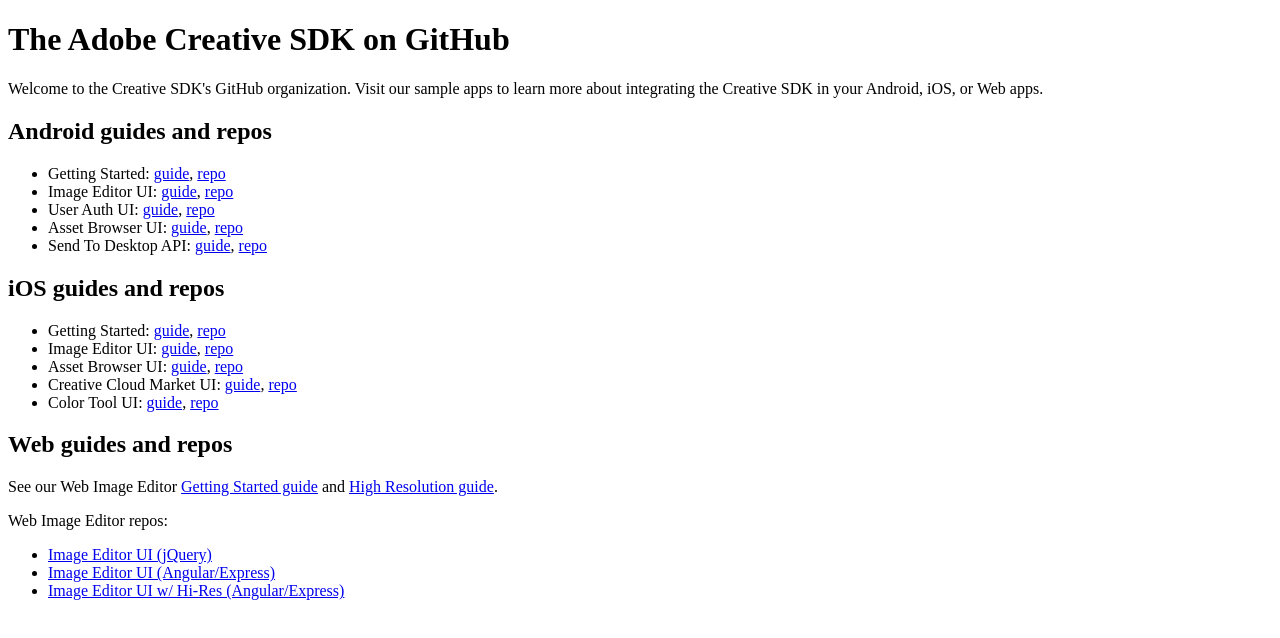
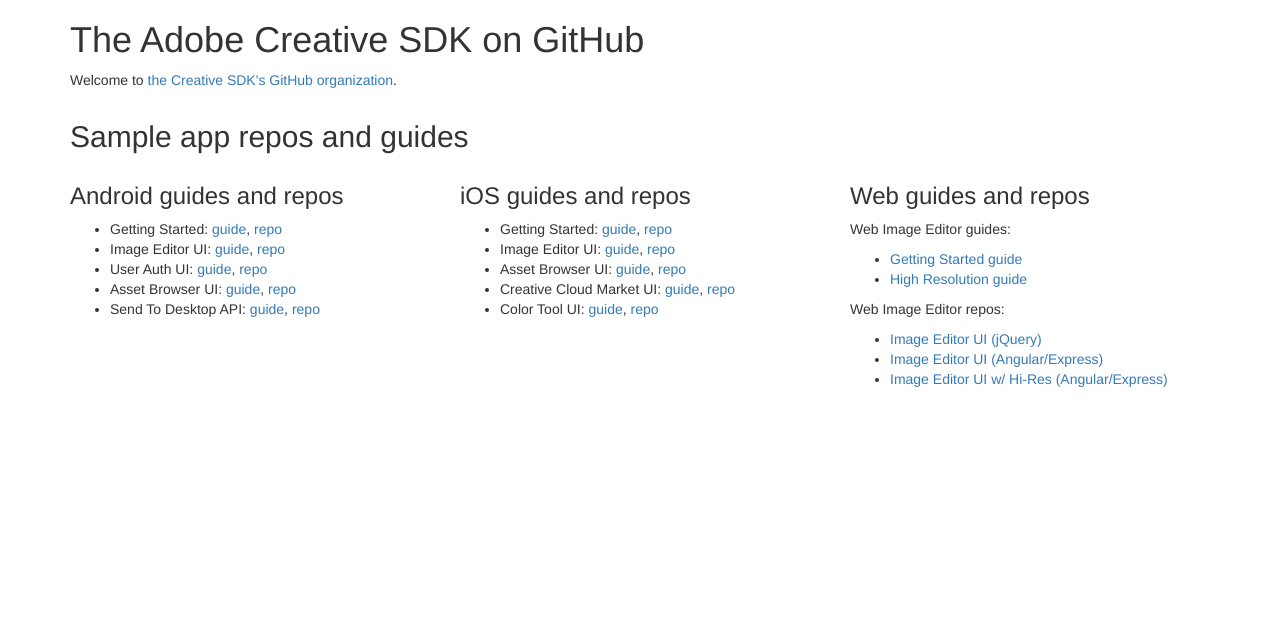
Before and after one commit to CreativeSDK/creativesdk.github.io, a website: page index.html in a window 1280 px wide. Drawn offline with nearby package versions, Linux system fonts and the light colour scheme.

Commit message:
Added bootstrap markup.

```diff
--- a/index.html
+++ b/index.html
@@ -2,14 +2,28 @@
 <html>
 <head>
 	<title>The Adobe Creative SDK on GitHub</title>
+	<link rel="stylesheet" type="text/css" href="/node_modules/bootstrap/dist/css/bootstrap.css">
 </head>
 <body>
 
+	<div class="container">
+		<div class="row">
+			<div class="col-sm-12">
 				<h1>The Adobe Creative SDK on GitHub</h1>
 
-	<p>Welcome to the Creative SDK's GitHub organization. Visit our sample apps to learn more about integrating the Creative SDK in your Android, iOS, or Web apps.</p>
+				<p>Welcome to <a href="https://github.com/CreativeSDK/">the Creative SDK's GitHub organization</a>.</p>
+			</div>
+		</div>
 
-	<h2 id="androidguidesandrepos">Android guides and repos</h2>
+		<div class="row">
+			<div class="col-sm-12">
+				<h2>Sample app repos and guides</h2>
+			</div>
+		</div>
+
+		<div class="row">
+			<div class="col-md-4">
+				<h3 id="androidguidesandrepos">Android guides and repos</h3>
 
 				<ul>
 					<li>Getting Started: <a href="https://creativesdk.adobe.com/docs/android/#/articles/gettingstarted/index.html">guide</a>, <a href="https://github.com/CreativeSDK/android-getting-started-samples/tree/master/getting-started">repo</a></li>
@@ -18,8 +32,11 @@
 					<li>Asset Browser UI: <a href="https://creativesdk.adobe.com/docs/android/#/articles/assetbrowser/index.html">guide</a>, <a href="https://github.com/CreativeSDK/android-getting-started-samples/tree/master/asset-browser-ui">repo</a></li>
 					<li>Send To Desktop API: <a href="https://creativesdk.adobe.com/docs/android/#/articles/sendtodesktop/index.html">guide</a>, <a href="https://github.com/CreativeSDK/android-getting-started-samples/tree/master/send-to-desktop-api">repo</a></li>
 				</ul>
+			</div>
 
-	<h2 id="iosguidesandrepos">iOS guides and repos</h2>
+			<div class="col-md-4">
+
+				<h3 id="iosguidesandrepos">iOS guides and repos</h3>
 
 				<ul>
 					<li>Getting Started: <a href="https://creativesdk.adobe.com/docs/ios/#/articles/gettingstarted/index.html">guide</a>, <a href="https://github.com/CreativeSDK/ios-getting-started-samples/tree/master/Getting%20Started">repo</a></li>
@@ -28,10 +45,18 @@
 					<li>Creative Cloud Market UI: <a href="https://creativesdk.adobe.com/docs/ios/#/articles/market/index.html">guide</a>, <a href="https://github.com/CreativeSDK/ios-getting-started-samples/tree/master/Creative%20Cloud%20Market%20UI%20Component">repo</a></li>
 					<li>Color Tool UI: <a href="https://creativesdk.adobe.com/docs/ios/#/articles/color/index.html">guide</a>, <a href="https://github.com/CreativeSDK/ios-getting-started-samples/tree/master/Color%20Tool%20UI%20Component">repo</a></li>
 				</ul>
+			</div>
 
-	<h2 id="webguidesandrepos">Web guides and repos</h2>
+			<div class="col-md-4">
 
-	<p>See our Web Image Editor <a href="https://creativesdk.adobe.com/docs/web/#/articles/gettingstarted/index.html">Getting Started guide</a> and <a href="https://creativesdk.adobe.com/docs/web/#/articles/highresolution/index.html">High Resolution guide</a>.</p>
+				<h3 id="webguidesandrepos">Web guides and repos</h3>
+
+				<p>Web Image Editor guides:</p>
+
+				<ul>
+					<li><a href="https://creativesdk.adobe.com/docs/web/#/articles/gettingstarted/index.html">Getting Started guide</a></li>
+					<li><a href="https://creativesdk.adobe.com/docs/web/#/articles/highresolution/index.html">High Resolution guide</a></li>
+				</ul>
 
 				<p>Web Image Editor repos:</p>
 
@@ -40,6 +65,9 @@
 					<li><a href="https://github.com/CreativeSDK/web-getting-started-samples/tree/master/image-editor-ui-angular-express">Image Editor UI (Angular/Express)</a></li>
 					<li><a href="https://github.com/CreativeSDK/web-getting-started-samples/tree/master/image-editor-ui-angular-express-hi-res">Image Editor UI w/ Hi-Res (Angular/Express)</a></li>
 				</ul>
+			</div>
+		</div> <!-- Close .row -->
 
+	</div> <!-- Close .container -->
 </body>
 </html>
```
Lines whose indentation alone changed are shown as unchanged.
